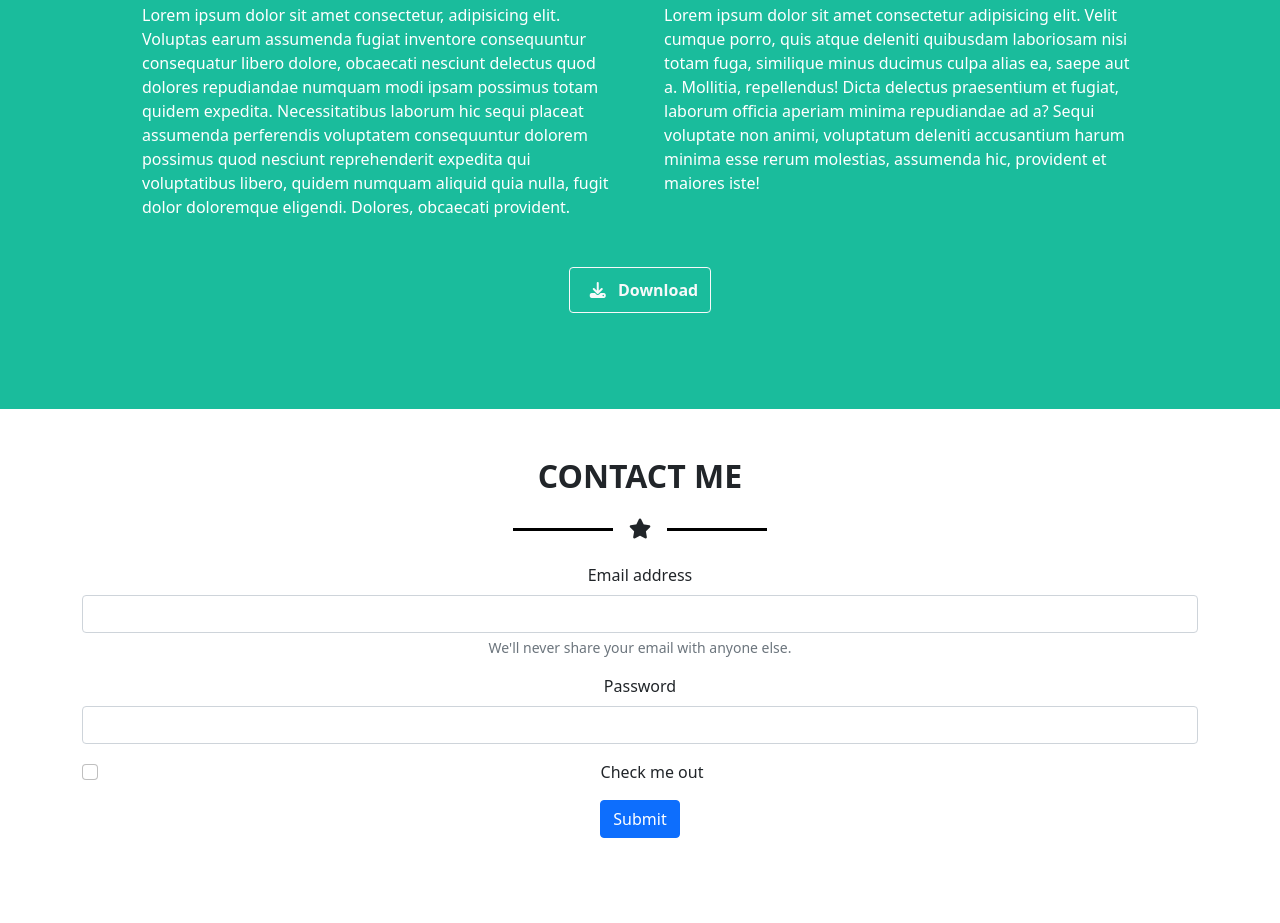
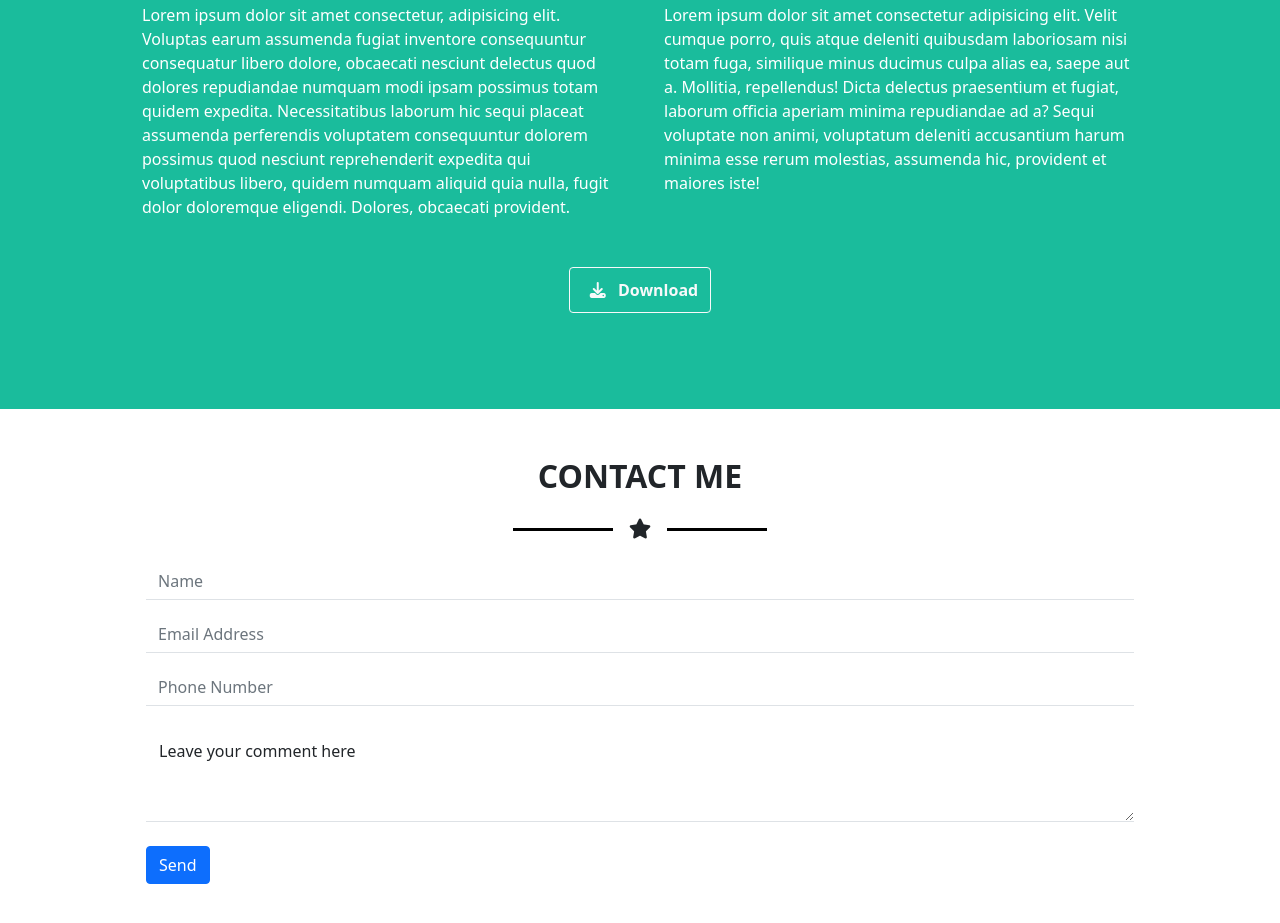
Before and after one commit to lucacappello79/html-css-bootstrap-freelancer, a plain HTML site: page index.html in a window 1280 px wide. Shown: the part 1489-2412 px from the top of the page. Before the commit the page ends 2375 px from the top, so only its background shows below. Drawn offline with nearby package versions, Linux system fonts and the light colour scheme.

Commit message:
feat: added form

```diff
--- a/index.html
+++ b/index.html
@@ -76,6 +76,7 @@
         </div>
 
         <div class="row row-cols-lg-3 row-cols-md-2 row-cols-1 text-center g-3 mt-3">
+            <!-- cols-1 can be used instead of rowcolssm1 -->
 
             <div class="col">
                 <div class="my-col-inner rounded-3">
@@ -84,31 +85,36 @@
                  </div>
             </div>
             <div class="col">
-                <div class="my-col-inner rounded-3">
+                <div class="my-col-inner">
                     <img src="img/cake.png" class="img-fluid" alt="fnf">
                  </div>
             </div>
             <div class="col">
-                <div class="my-col-inner rounded-3">
+                <div class="my-col-inner">
                     <img src="img/circus.png" class="img-fluid" alt="fnf">
                  </div>
             </div>
             <div class="col">
-                <div class="my-col-inner rounded-3">
+                <div class="my-col-inner">
                     <img src="img/game.png" class="img-fluid" alt="fnf">
                  </div>
             </div>
             <div class="col">
-                <div class="my-col-inner rounded-3">
+                <div class="my-col-inner">
                     <img src="img/safe.png" class="img-fluid" alt="fnf">
                  </div>
             </div>
             <div class="col">
-                <div class="my-col-inner rounded-3">
+                <div class="my-col-inner">
                     <img src="img/submarine.png" class="img-fluid" alt="fnf">
                  </div>
             </div>
 
+            <!-- <div class="col">
+                <div class="my-col-inner">
+                    <img src="img/submarine.png" class="img-fluid" alt="fnf">
+                 </div>
+            </div> -->
         </div>
 
     </div>
@@ -154,9 +160,9 @@
         </div>
     </div>
 
-    <div id="contacts" class="container text-center mb-5 mt-5">
+    <div id="contacts" class="container mb-5 mt-5">
 
-        <h2 class="fw-bold text-uppercase">contact me</h2>
+        <h2 class="fw-bold text-uppercase text-center">contact me</h2>
 
         <div class="my-divider m-4">
             <div class="mx-auto d-flex justify-content-center align-items-center">
@@ -166,22 +172,32 @@
             </div>
         </div>
 
-        <form class="text-left">
+        <div class="px-5">
+        <form class="px-3">
+
             <div class="mb-3">
-              <label for="exampleInputEmail1" class="form-label">Email address</label>
-              <input type="email" class="form-control" id="exampleInputEmail1" aria-describedby="emailHelp">
-              <div id="emailHelp" class="form-text">We'll never share your email with anyone else.</div>
+              <input type="text" placeholder="Name" class="form-control border-0 border-bottom rounded-0">
             </div>
+
             <div class="mb-3">
-              <label for="exampleInputPassword1" class="form-label">Password</label>
-              <input type="password" class="form-control" id="exampleInputPassword1">
+              <input type="email" placeholder="Email Address" class="form-control border-0 border-bottom rounded-0">
             </div>
-            <div class="mb-3 form-check">
-              <input type="checkbox" class="form-check-input" id="exampleCheck1">
-              <label class="form-check-label" for="exampleCheck1">Check me out</label>
+
+            <div class="mb-3">
+              <input type="tel" placeholder="Phone Number" class="form-control border-0 border-bottom rounded-0">
             </div>
-            <button type="submit" class="btn btn-primary">Submit</button>
+
+            <div class="form-floating mb-4">
+                <textarea class="form-control border-0 border-bottom rounded-0" placeholder="Leave a comment here" id="floatingTextarea2" style="height: 100px"></textarea>
+                <label for="floatingTextarea2">Leave your comment here</label>
+              </div>
+
+            <button type="submit" class="btn btn-primary">
+                Send
+            </button>
+
           </form>
+        </div>
 
     </div>
 
```
